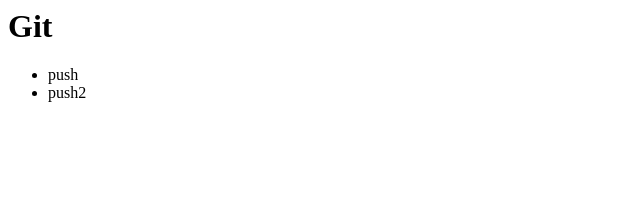
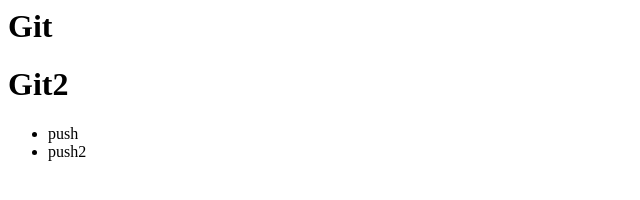
Before and after one commit to kimjoohyuk/20181212, a plain HTML site: page index.html in a window 1280 px wide. Shown: the whole page, without its empty margins (0-640 px from the left). Drawn offline with Linux system fonts and the light colour scheme.

Commit message:
header2추가

```diff
--- a/index.html
+++ b/index.html
@@ -6,6 +6,7 @@
 <body>
 <header>
   <h1>Git</h1>
+  <h1>Git2</h1>
 </header>
 <ul>
   <li>push</li>
```
